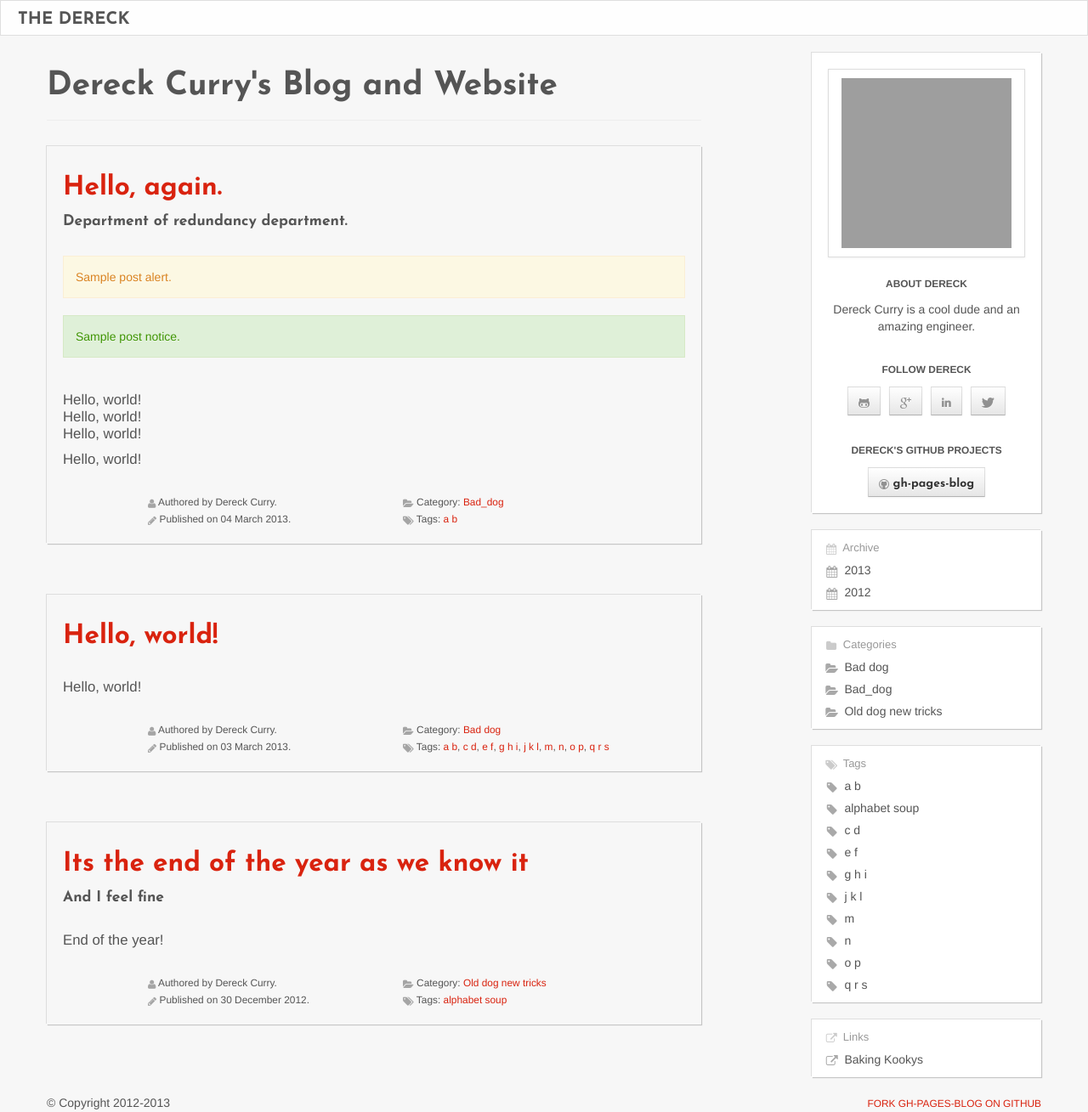
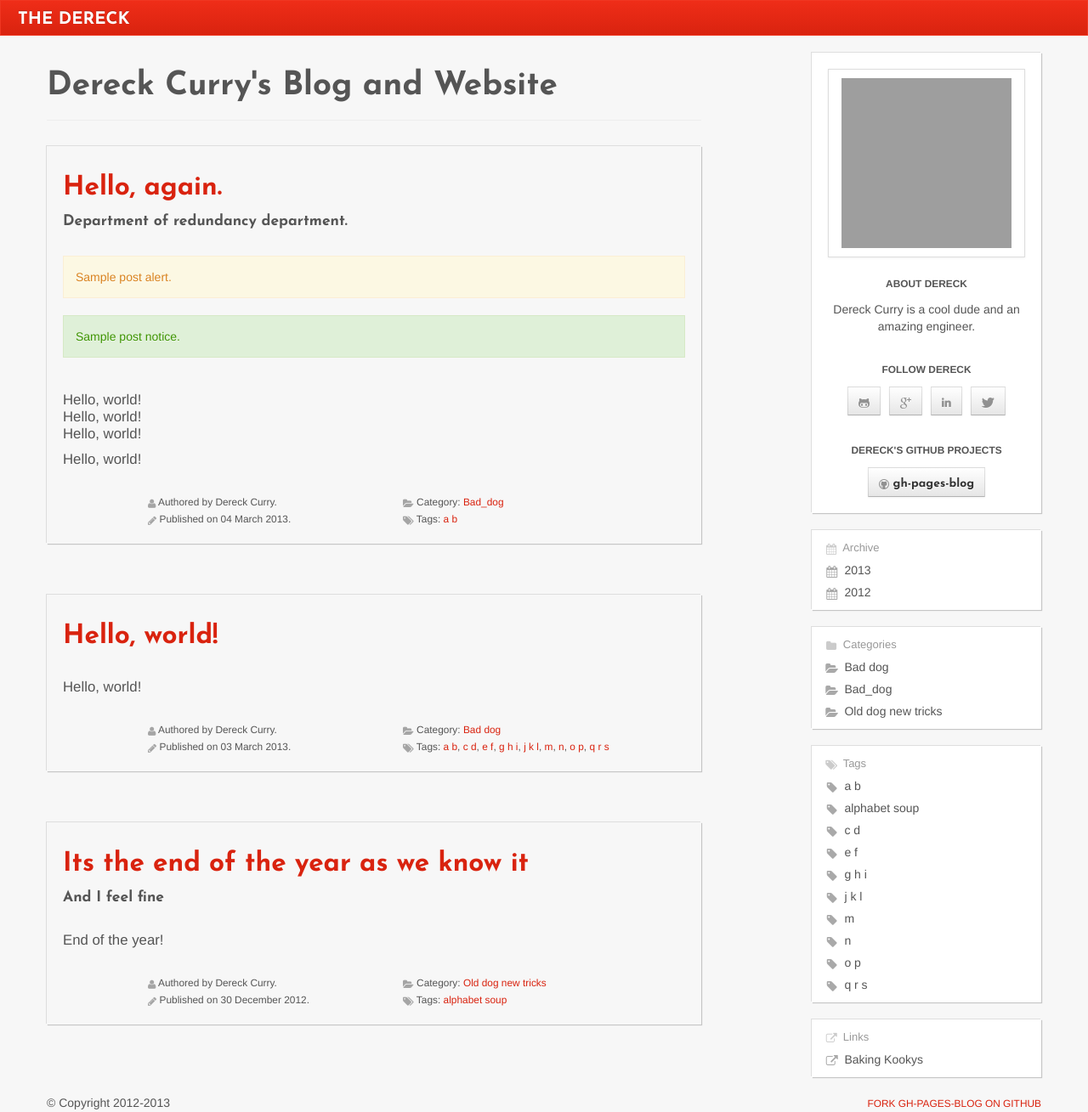
Before and after one commit to thedereck/thedereck.github.com, a Jekyll site: the page built from index.html, in a window 1280 px wide. Shown: the whole page at 85% size. Built offline with Jekyll 4.4.1, drawn with Linux system fonts in a browser that asks for light colours; grey boxes are pictures that could not be loaded.

Commit message:
Playing with themes.

```diff
--- a/_includes/body/sections/navbar/bootstrap-responsive.html
+++ b/_includes/body/sections/navbar/bootstrap-responsive.html
@@ -1,7 +1,7 @@
 {% if site.bootstrap.responsive.enabled %}
 	{% assign navbar_bootstrap_responsive_html = null %}
 	{% capture navbar_bootstrap_responsive_html %}
-		<div class="navbar">
+		<div class="navbar navbar-inverse">
 			<div class="navbar-inner">
 				<div class="container">
 					<a class="btn btn-navbar collapsed" data-toggle="collapse" data-target=".nav-collapse">
--- a/_includes/body/sections/navbar/bootstrap.html
+++ b/_includes/body/sections/navbar/bootstrap.html
@@ -1,7 +1,7 @@
 {% if site.bootstrap.responsive.enabled == false %}
 	{% assign navbar_bootstrap_nonresponsive_html = null %}
 	{% capture navbar_bootstrap_nonresponsive_html %}
-		<div class="navbar">
+		<div class="navbar navbar-inverse">
 			<div class="navbar-inner">
 				<div class="container">
 					{% include body/sections/navbar/brand.html %}
```
